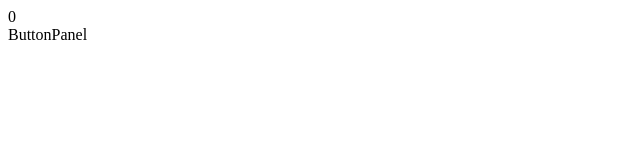
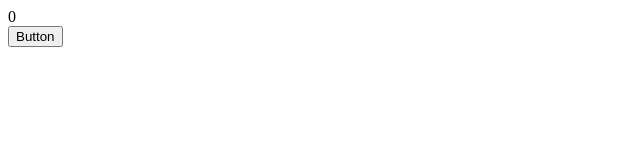
Before and after one commit to martin-cervantes/Calculator_App, a React (Create React App) app: page / in a window 1280 px wide. Shown: the top 160 px of the page, without its empty margins (0-640 px from the left). Built offline with nearby package versions, Linux system fonts and the light colour scheme.

Commit message:
Implement the Button component

```diff
--- a/src/components/App.js
+++ b/src/components/App.js
@@ -1,11 +1,12 @@
 import React from 'react';
 import Display from './Display';
+import Button from './Button';
 
 export default function App() {
   return (
     <div className="calculator">
       <Display />
-      <div>ButtonPanel</div>
+      <Button />
     </div>
   );
 }
--- /dev/null
+++ b/src/components/Button.js
@@ -0,0 +1,20 @@
+import React from 'react';
+import PropTypes from 'prop-types';
+
+export default function Button(props) {
+  const { name } = props;
+
+  return (
+    <button type="button">
+      {name}
+    </button>
+  );
+}
+
+Button.propTypes = {
+  name: PropTypes.string,
+};
+
+Button.defaultProps = {
+  name: 'Button',
+};
```
